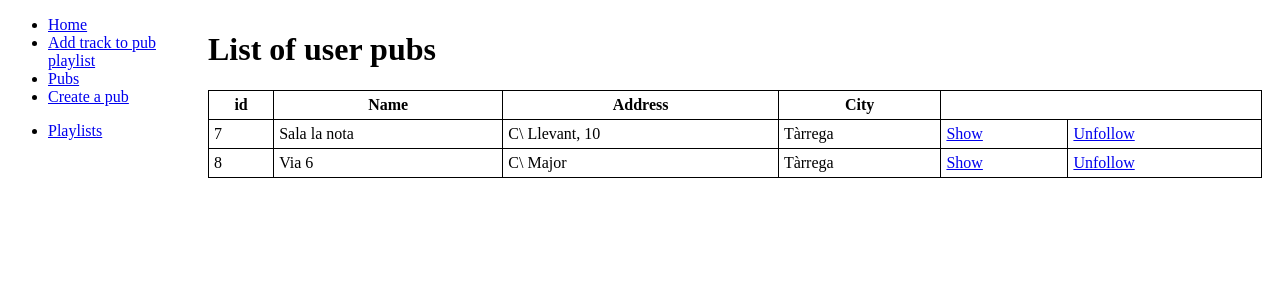
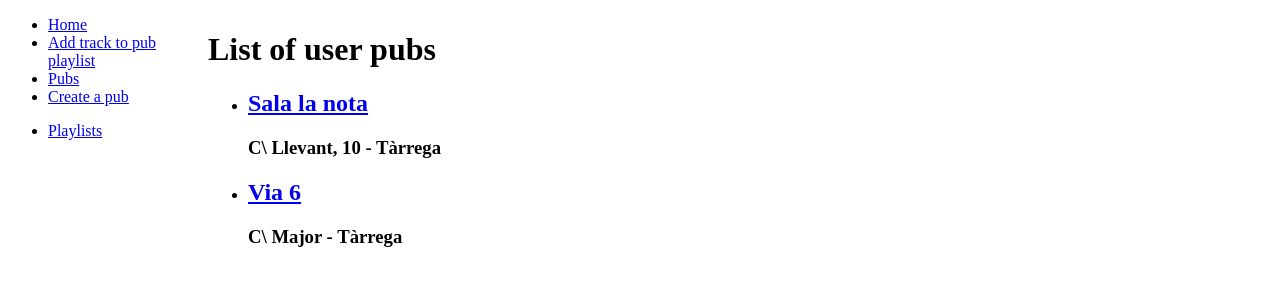
Before and after one commit to PitonProject/PitonProject, a Django app: page / in a window 1280 px wide. Shown: the part 78-378 px from the top of the page. Run offline with Django 3.2, Linux system fonts and the light colour scheme; a user stored in the database is signed in; data comes from the database, SQL or seed files in the repository; both versions use the stored data as it was after the commit; some libraries are stand-ins or nearby versions.

Commit message:
Coreccions templates

```diff
--- a/PlayIT/appPlayIT/templates/browse_album.html
+++ b/PlayIT/appPlayIT/templates/browse_album.html
@@ -15,5 +15,7 @@
         {% endfor %}
     </table>
     <h3>Total results: {{ albums.total }}. Max: {{ albums.limit }}. Offset: {{ albums.offset }}</h3>
-    <p><a href="{{ next_page }}">Next page</a> </p>
+    {% if albums.next %}
+        <p><a href="{{ next_page }}">Next page</a> </p>
+    {% endif %}
 {% endblock %}
--- a/PlayIT/appPlayIT/templates/browse_artist.html
+++ b/PlayIT/appPlayIT/templates/browse_artist.html
@@ -15,5 +15,7 @@
         {% endfor %}
     </table>
     <h3>Total results: {{ artists.total }}. Max: {{ artists.limit }}. Offset: {{ artists.offset }}</h3>
-    <p><a href="{{ next_page }}">Next page</a> </p>
+    {% if artists.next %}
+        <p><a href="{{ next_page }}">Next page</a> </p>
+    {% endif %}
 {% endblock %}
--- a/PlayIT/appPlayIT/templates/browse_playlist.html
+++ b/PlayIT/appPlayIT/templates/browse_playlist.html
@@ -16,5 +16,7 @@
         {% endfor %}
     </table>
     <h3>Total results: {{ playlists.total }}. Max: {{ playlists.limit }}. Offset: {{ playlists.offset }}</h3>
-    <p><a href="{{ next_page }}">Next page</a> </p>
+    {% if playlists.next %}
+        <p><a href="{{ next_page }}">Next page</a> </p>
+    {% endif %}
 {% endblock %}
--- a/PlayIT/appPlayIT/templates/browse_track.html
+++ b/PlayIT/appPlayIT/templates/browse_track.html
@@ -20,5 +20,7 @@
         {% endfor %}
     </table>
     <h3>Total results: {{ tracks.total }}. Max: {{ tracks.limit }}. Offset: {{ tracks.offset }}</h3>
-    <p><a href="{{ next_page }}">Next page</a> </p>
+    {% if tracks.next %}
+        <p><a href="{{ next_page }}">Next page</a> </p>
+    {% endif %}
 {% endblock %}
--- a/PlayIT/appPlayIT/templates/mainpage.html
+++ b/PlayIT/appPlayIT/templates/mainpage.html
@@ -4,24 +4,14 @@
     {% if user.username %}
         {% if pubs %}
             <h1>List of user pubs</h1>
-            <table style="width:100%" >
-                <tr>
-                    <th>id</th>
-                    <th>Name</th>
-                    <th>Address</th>
-                    <th>City</th>
-                </tr>
+            <ul>
                 {% for pub in pubs %}
-                    <tr>
-                        <td>{{ pub.id }}</td>
-                        <td>{{ pub.name }}</td>
-                        <td>{{ pub.address }}</td>
-                        <td>{{ pub.city }}</td>
-                        <td><a href="/pub/{{ pub.id }}">Show</a></td>
-                        <td><a href="/unfollow_pub/{{ pub.id }}">Unfollow</a></td>
+                    <li><h2><a href="/pub/{{ pub.id }}">{{ pub.name }}</a></h2></li>
+                        <h3>{{ pub.address }} - {{ pub.city }}</h3>
                     </tr>
                 {% endfor %}
             </table>
+            </ul>
        {% else %}
             <h2>This user has no registered pubs</h2>
        {% endif %}
--- a/PlayIT/appPlayIT/templates/playlist.html
+++ b/PlayIT/appPlayIT/templates/playlist.html
@@ -14,14 +14,12 @@
                 <th>Name</th>
                 <th>Artist</th>
                 <th>Album</th>
-                <th>id</th>
             </tr>
             {% for track in tracks %}
                 <tr>
                     <td>{{ track.name }}</td>
                     <td>{{ track.artist }}</td>
                     <td>{{ track.album }}</td>
-                    <td>{{ track.spotify_id }}</td>
                     {% if user_is_owner %}
                         <td><a href="/pub/{{ pub.id }}/playlist/{{ playlist.id }}/remove_track/{{ track.spotify_id }}">Remove track</a></td>
                     {% endif %}
```
Also changed, not shown: PlayIT/appPlayIT/templates/pub.html (+3 -11 lines), PlayIT/db.sqlite3.
